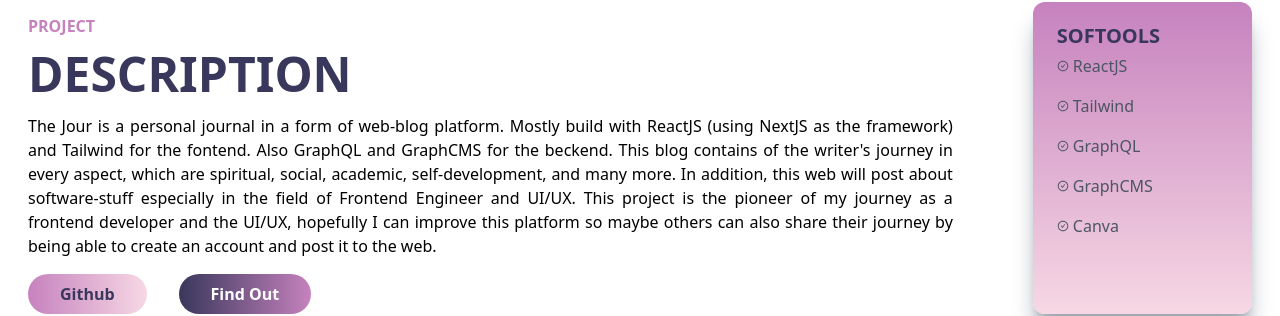
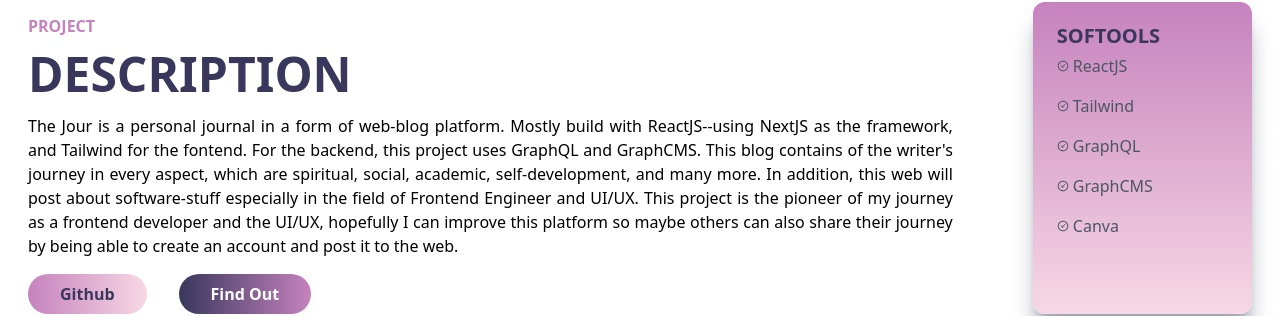
Before and after one commit to MonicaDavita/portfolio, a Next.js app: page /the-jour in a window 1280 px wide. Shown: the part 430-746 px from the top of the page. Built offline with nearby package versions, Linux system fonts and the light colour scheme.

Commit message:
fix:typo

```diff
--- a/pages/the-jour.jsx
+++ b/pages/the-jour.jsx
@@ -38,8 +38,8 @@ const theJour = () => {
                             Description
                         </h2>
                         <p className='text-justify'>
-                            The Jour is a personal journal in a form of web-blog platform. Mostly build with ReactJS (using NextJS as the framework) and Tailwind for the fontend.
-                            Also GraphQL and GraphCMS for the beckend. This blog contains of the writer's journey in every aspect, which are spiritual, social, academic, self-development, and many more.
+                            The Jour is a personal journal in a form of web-blog platform. Mostly build with ReactJS--using NextJS as the framework, and Tailwind for the fontend.
+                            For the backend, this project uses GraphQL and GraphCMS. This blog contains of the writer&apos;s journey in every aspect, which are spiritual, social, academic, self-development, and many more.
                             In addition, this web will post about software-stuff especially in the field of Frontend Engineer and UI/UX. This project is the pioneer of my journey as a frontend developer and the UI/UX,
                             hopefully I can improve this platform so maybe others can also share their journey by being able to create an account and post it to the web.
                         </p>
```
